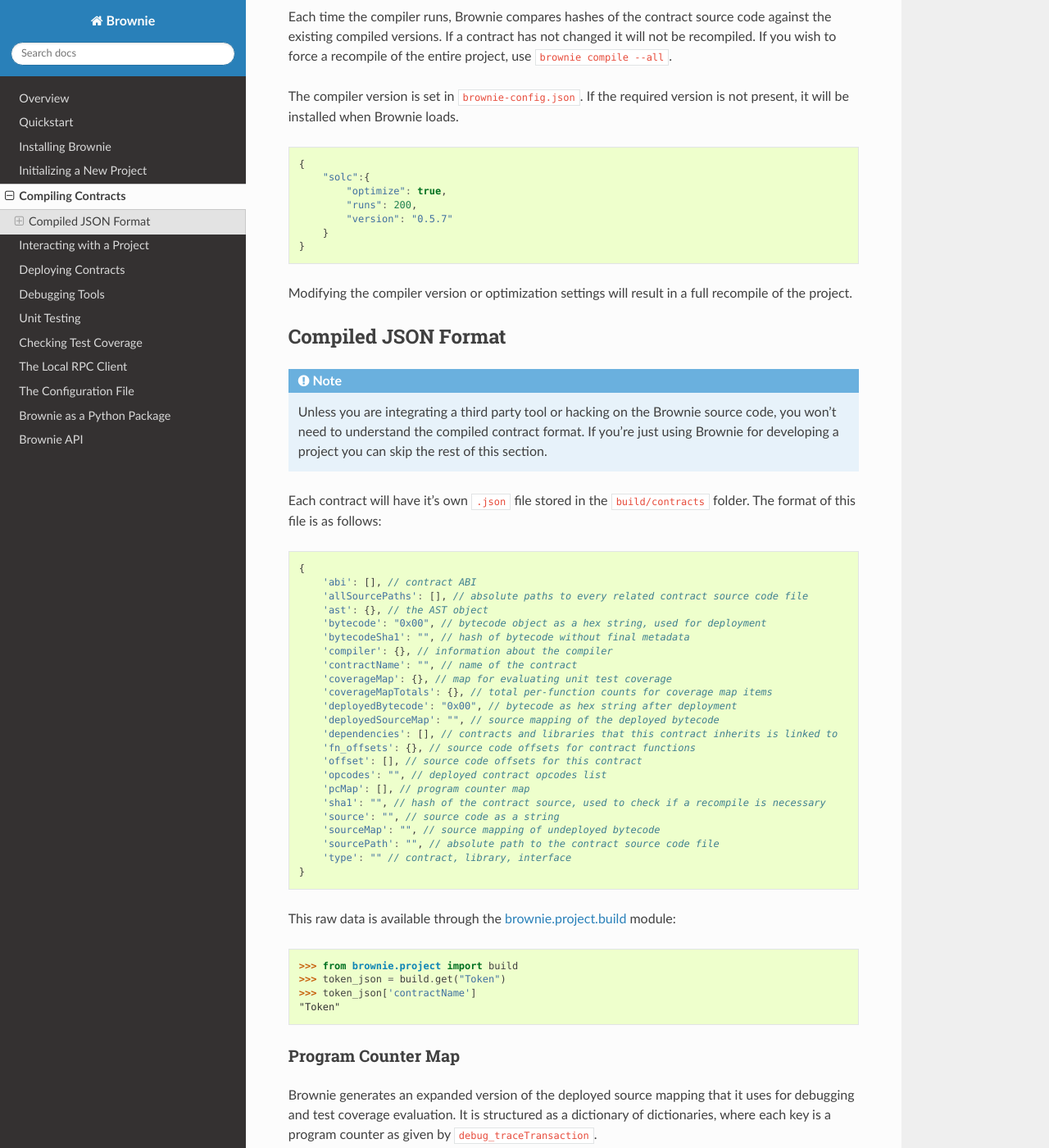
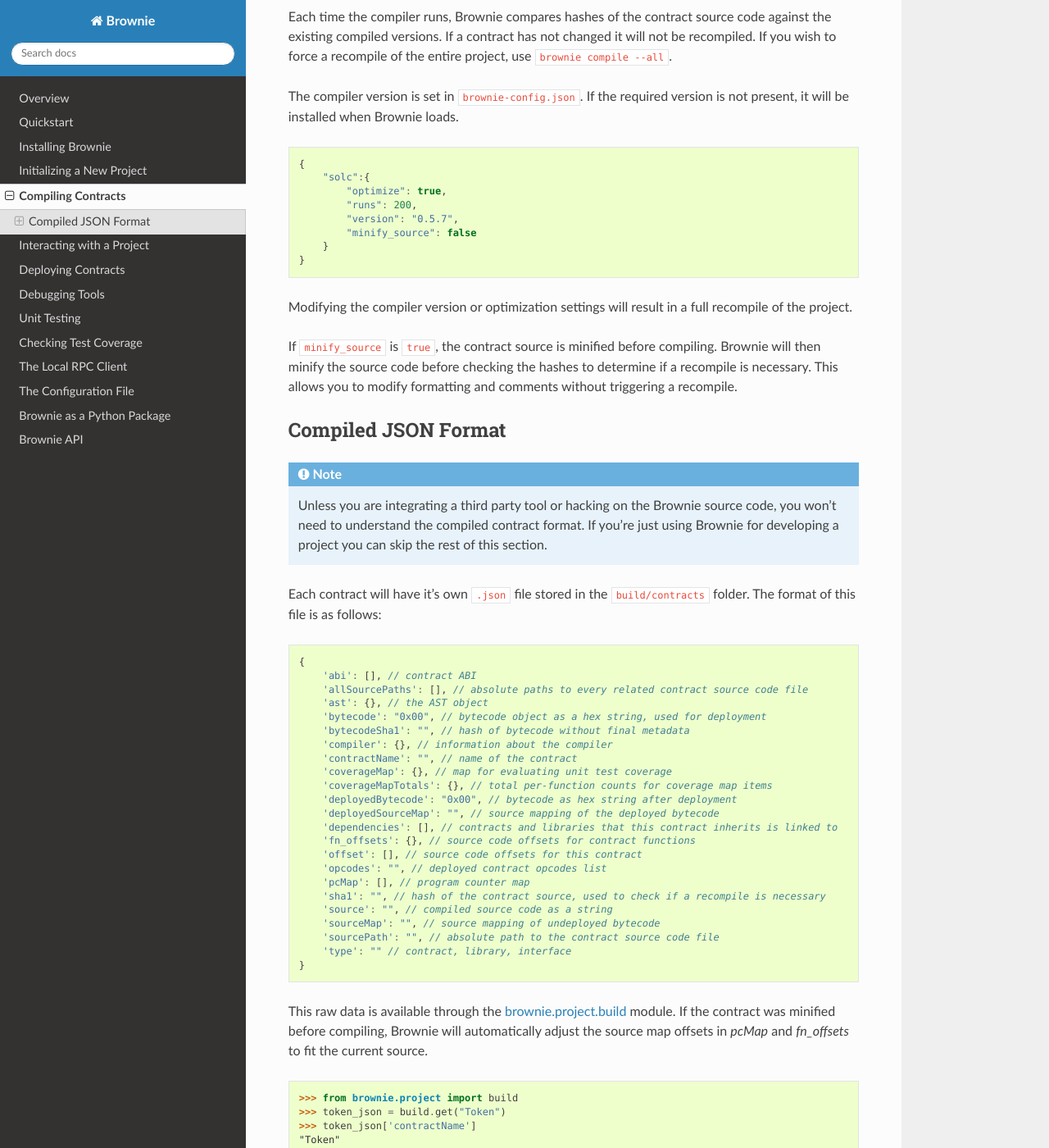
Before and after one commit to eth-brownie/brownie, a Sphinx documentation site: the page built from docs/compile.rst, in a window 1280 px wide and 1400 px high, scrolled down 266 px. Shown: the whole window at 82% size. Built offline with Sphinx 7.4.7 and the Read the Docs theme 2.0.0, drawn with Linux system fonts in a browser that asks for light colours; some of the changed text lies outside the part shown.

Commit message:
update docs

```diff
--- a/docs/compile.rst
+++ b/docs/compile.rst
@@ -20,11 +20,14 @@
         "solc":{
             "optimize": true,
             "runs": 200,
-            "version": "0.5.7"
+            "version": "0.5.7",
+            "minify_source": false
         }
     }
 
 Modifying the compiler version or optimization settings will result in a full recompile of the project.
+
+If ``minify_source`` is ``true``, the contract source is minified before compiling. Brownie will then minify the source code before checking the hashes to determine if a recompile is necessary. This allows you to modify formatting and comments without triggering a recompile.
 
 .. _compile-json:
 
@@ -57,13 +60,13 @@
         'opcodes': "", // deployed contract opcodes list
         'pcMap': [], // program counter map
         'sha1': "", // hash of the contract source, used to check if a recompile is necessary
-        'source': "", // source code as a string
+        'source': "", // compiled source code as a string
         'sourceMap': "", // source mapping of undeployed bytecode
         'sourcePath': "", // absolute path to the contract source code file
         'type': "" // contract, library, interface
     }
 
-This raw data is available through the :ref:`api-project-build` module:
+This raw data is available through the :ref:`api-project-build` module. If the contract was minified before compiling, Brownie will automatically adjust the source map offsets in `pcMap` and `fn_offsets` to fit the current source.
 
 .. code-block:: python
 
@@ -77,16 +80,18 @@
 
 Brownie generates an expanded version of the deployed source mapping that it uses for debugging and test coverage evaluation. It is structured as a dictionary of dictionaries, where each key is a program counter as given by ``debug_traceTransaction``.
 
+If a value is ``false`` or the type equivalent, the key is not included.
+
 .. code-block:: javascript
 
     {
         'pc': {
+            'op': "", // opcode string
             'path': "", // relative path to the contract source code
-            'op': "", // opcode string
             'offset': [0, 0], // source code start and stop offsets
-            'fn': str, // name of the related method, if any
+            'fn': str, // name of the related method
             'jump': "", // jump instruction as supplied in the sourceMap, if any (i,o)
-            'value': "0x00" // hex string value of the instruction, if any
+            'value': "0x00" // hex string value of the instruction
         }
     }
 
--- a/docs/config.rst
+++ b/docs/config.rst
@@ -40,6 +40,7 @@
     * ``optimize``: Set to true if you wish to use contract optimization.
     * ``runs``: The number of times the optimizer should run.
     * ``version``: The version of solc to use. Should be written as ``v0.x.x``. If the specified version is not present, it will be installed when Brownie loads.
+    * ``minify_source``: If set to true, contracts are minified before compiling. This allows you to modify formatting and comments without triggering a recompile.
 
 .. py:attribute:: test
 
```
Also changed, not shown: docs/api-network.rst (+3 -4 lines), docs/api-project.rst (+35 -25 lines), 1 other file.
